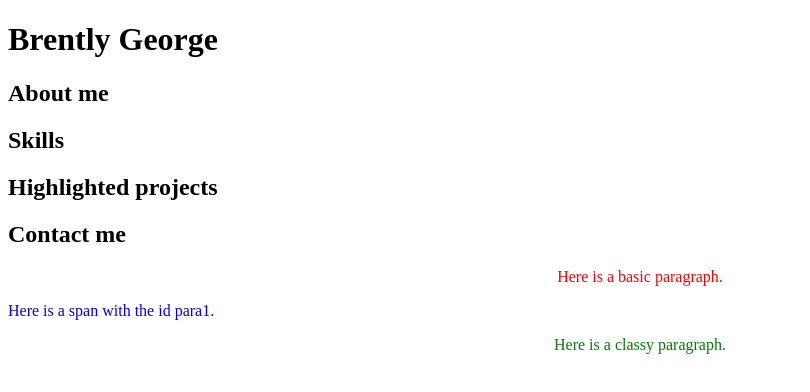
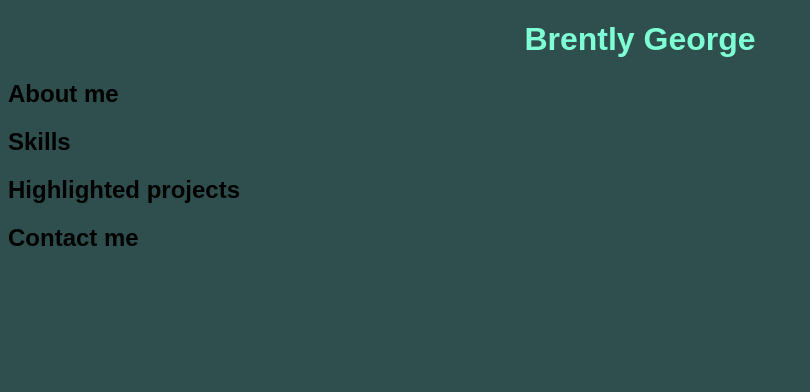
Before and after one commit to corporateg6/corporateg6.github.io, a plain HTML site: page index.html in a window 1280 px wide. Shown: the whole page, without its empty margins (0-810 px from the left). Drawn offline with Linux system fonts and the light colour scheme.

Commit message:
new style

```diff
--- a/index.html
+++ b/index.html
@@ -19,10 +19,5 @@
         <h2>Contact me</h2>
         <div class=“contact”></div>
 
-        <p>Here is a basic paragraph.</p>
-        <span id="para1">Here is a span with the id para1.</span>
-        <p class="center">Here is a classy paragraph.</p>
-
-
     </body>
 </html>
--- a/style.css
+++ b/style.css
@@ -1,14 +1,9 @@
-p {
-    text-align: center;
-    color: red;
+body {
+    background-color: darkslategray;
+    font-family: Arial, Helvetica, sans-serif;
 }
 
-#para1 {
+h1 {
+    color: aquamarine;
     text-align: center;
-    color: blue;
 }
-
-.center {
-    text-align: center;
-    color: green;
-}
```
